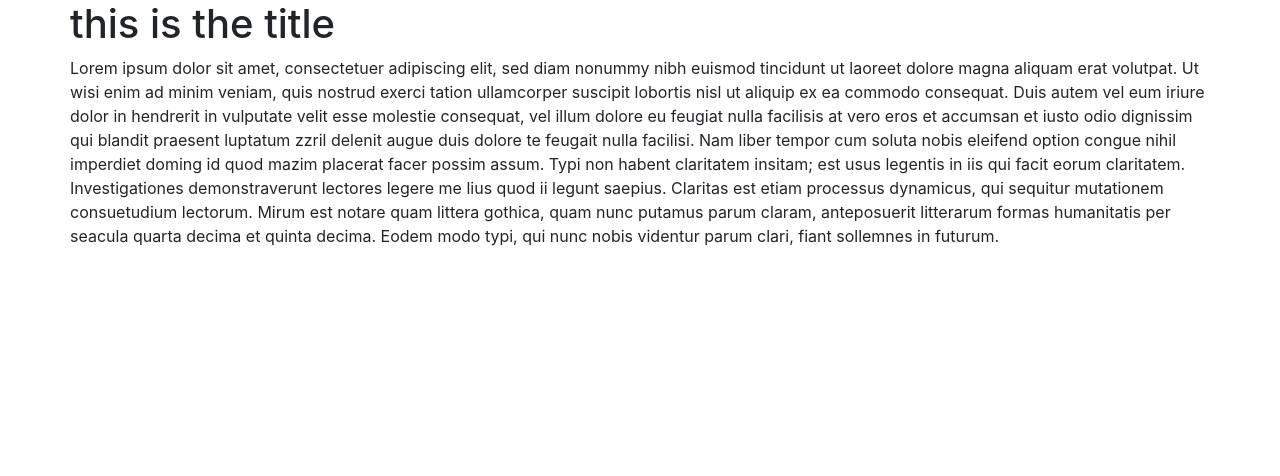
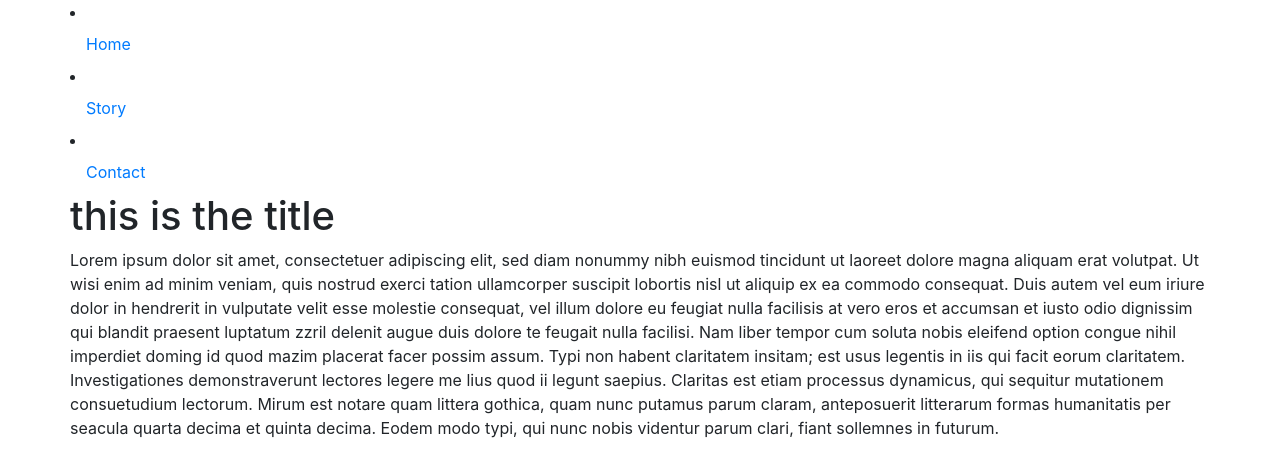
Before and after one commit to kevindean02/week10, a plain HTML site: page index.html in a window 1280 px wide. Drawn offline with nearby package versions, Linux system fonts and the light colour scheme.

Commit message:
Update index.html

```diff
--- a/index.html
+++ b/index.html
@@ -5,12 +5,18 @@
     <meta name="viewport" content="width=device-width, initial-scale=1.0">
     <meta http-equiv="X-UA-Compatible" content="ie=edge">
     <link rel="stylesheet" href="https://stackpath.bootstrapcdn.com/bootstrap/4.1.3/css/bootstrap.min.css" type="text/css" />
+     <link rel="stylesheet" href="css/main.css"/>
     <title>week 10</title>
 </head>
 <body>
      <div class="container">
               <div class="row">
-
+                  <div class="col-sm-12>
+    <ul class="nav">
+                <li class="nav-item"><a class="nav-link" href="">Home</a></li>
+                <li class="nav-item"><a class="nav-link" href="">Story</a></li>
+                <li class="nav-item"><a class="nav-link" href="">Contact</a></li>
+            </ul>
                      <h1>this is the title</h1>
                 <p>Lorem ipsum dolor sit amet, consectetuer adipiscing elit,
                 sed diam nonummy nibh euismod tincidunt ut laoreet dolore
```
